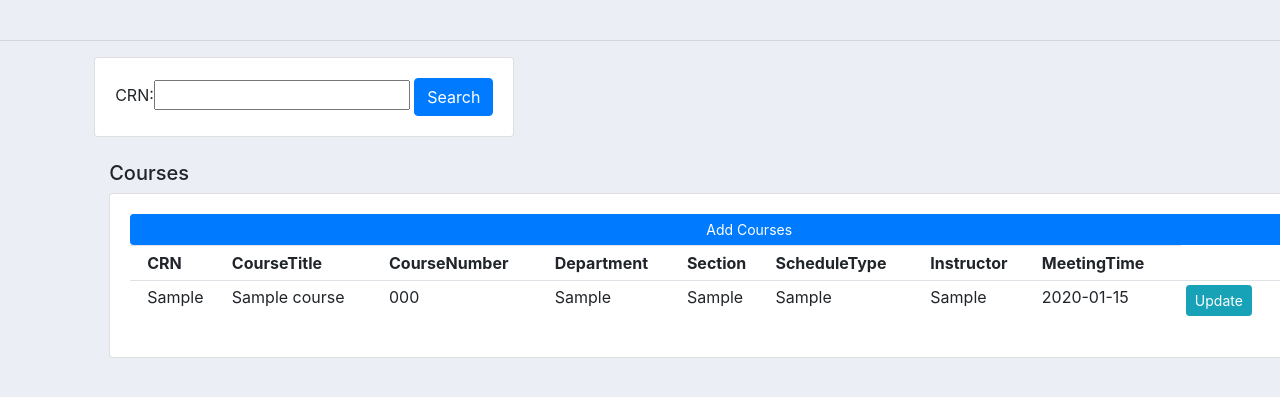
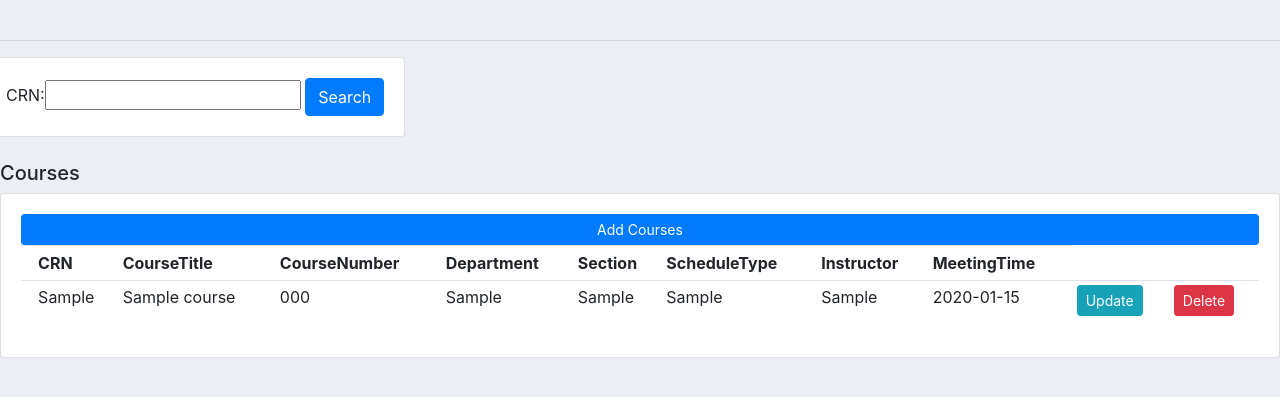
Before and after one commit to jialen2/Course_Partner_Matcher, a Django app: page /courses/ in a window 1280 px wide; the page is wider, and only the part inside the window is pictured. Shown: the part 56-453 px from the top of that part. Run offline with Django 3.2, Linux system fonts and the light colour scheme; tables that the repository leaves empty hold one stand-in row (values such as "Sample post"); some libraries are stand-ins or nearby versions.

Commit message:
updated courses.html

```diff
--- a/mysite/User/templates/User/courses.html
+++ b/mysite/User/templates/User/courses.html
@@ -4,7 +4,7 @@
 
 <hr>
 <div class="row">
-    <div class="col-md-1.5 offset-md-1">
+    <div class="col-md-1.5">
         <div class="card card-body">
             <form method="get">
                 {{myFilter.form}}
@@ -17,7 +17,7 @@
 <br>
 
 <div class="row">
-    <div class="col-md-12 offset-md-1">
+    <div class="col-md-12">
         <h5>Courses</h5>
         <div class = "card card-body">
             <a class='btn btn-primary btn-sm btn-block' href="{% url 'createCourses' %}">Add Courses</a>
```
